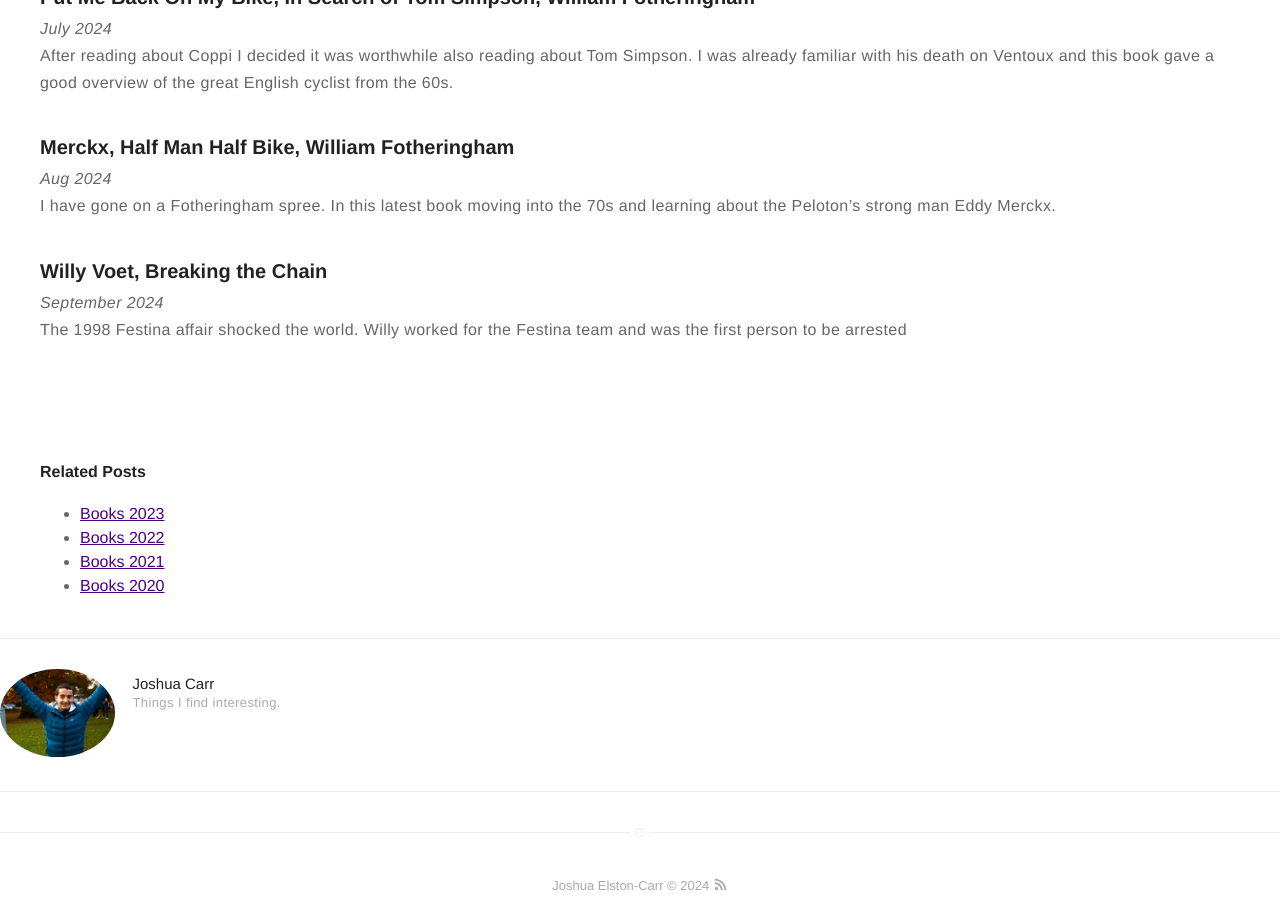
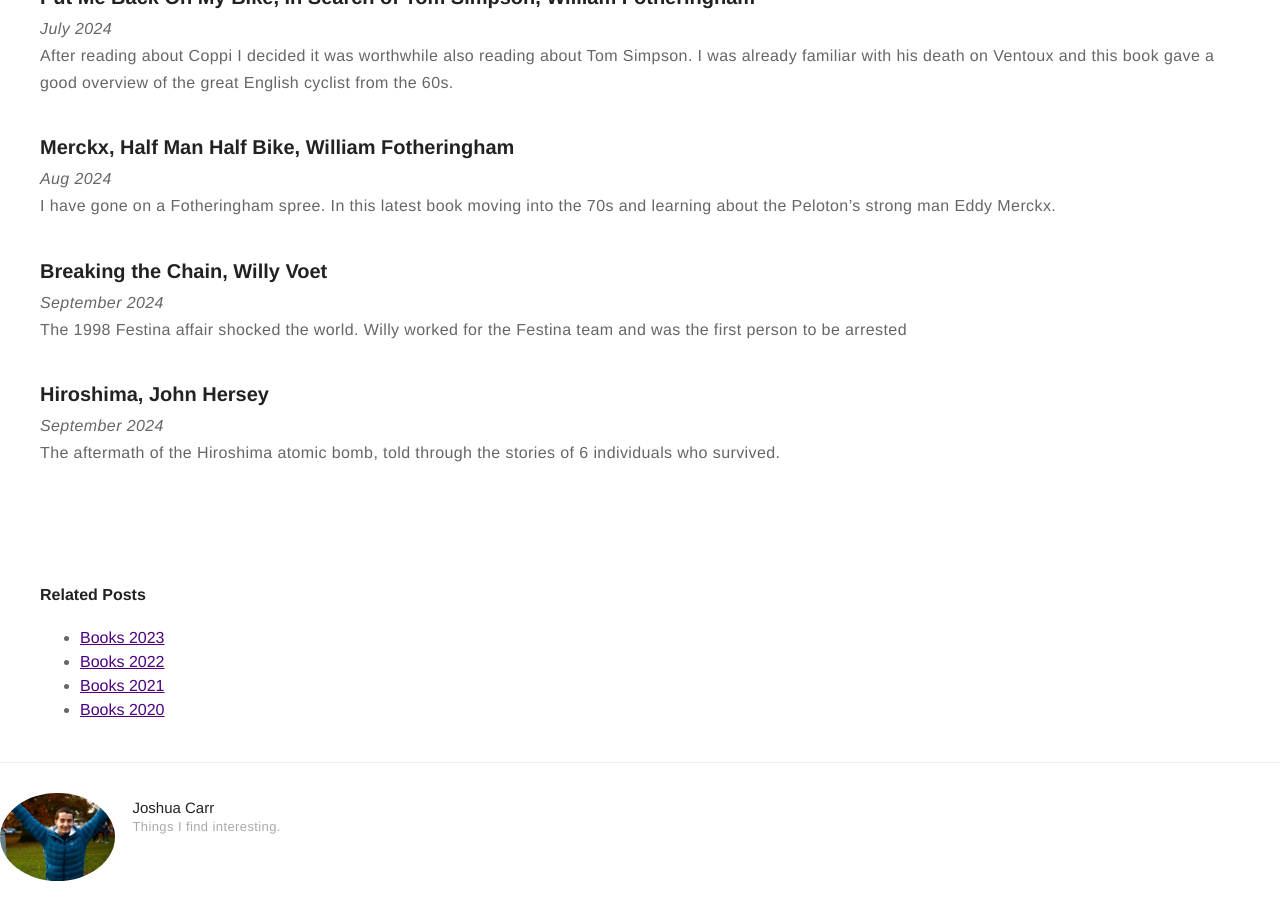
Before and after one commit to jc782/jc782.github.io, a Jekyll site: the page built from _posts/2023-12-28-Books-2024.markdown, in a window 1280 px wide and 900 px high, scrolled down 2644 px. Built offline with Jekyll 4.4.1, drawn with Linux system fonts in a browser that asks for light colours.

Commit message:
add hiroshime

```diff
--- a/_posts/2023-12-28-Books-2024.markdown
+++ b/_posts/2023-12-28-Books-2024.markdown
@@ -84,7 +84,10 @@ After reading about Coppi I decided it was worthwhile also reading about Tom Sim
 *Aug 2024*
 I have gone on a Fotheringham spree. In this latest book moving into the 70s and learning about the Peloton's strong man Eddy Merckx.
 
-
-### Willy Voet, Breaking the Chain
+### Breaking the Chain, Willy Voet
 *September 2024*
 The 1998 Festina affair shocked the world. Willy worked for the Festina team and was the first person to be arrested
+
+### Hiroshima, John Hersey
+*September 2024*
+The aftermath of the Hiroshima atomic bomb, told through the stories of 6 individuals who survived.
```
